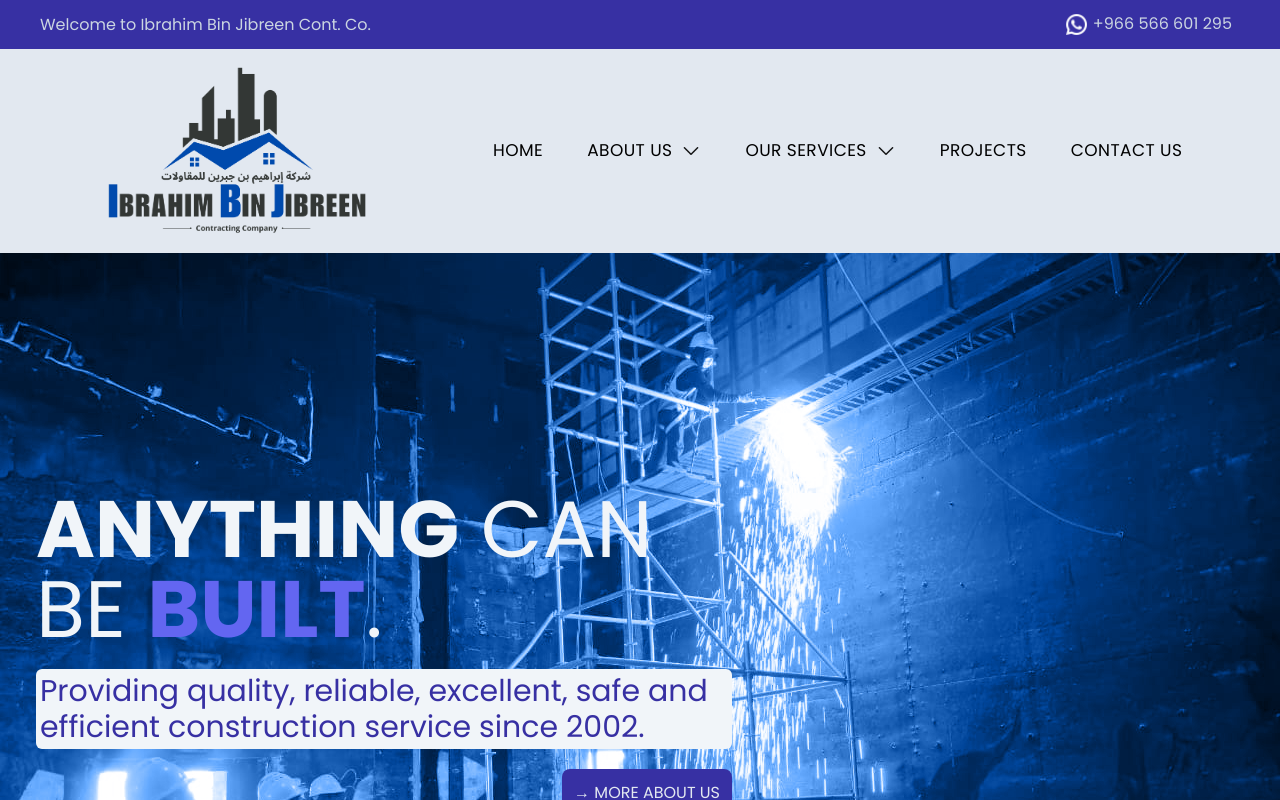
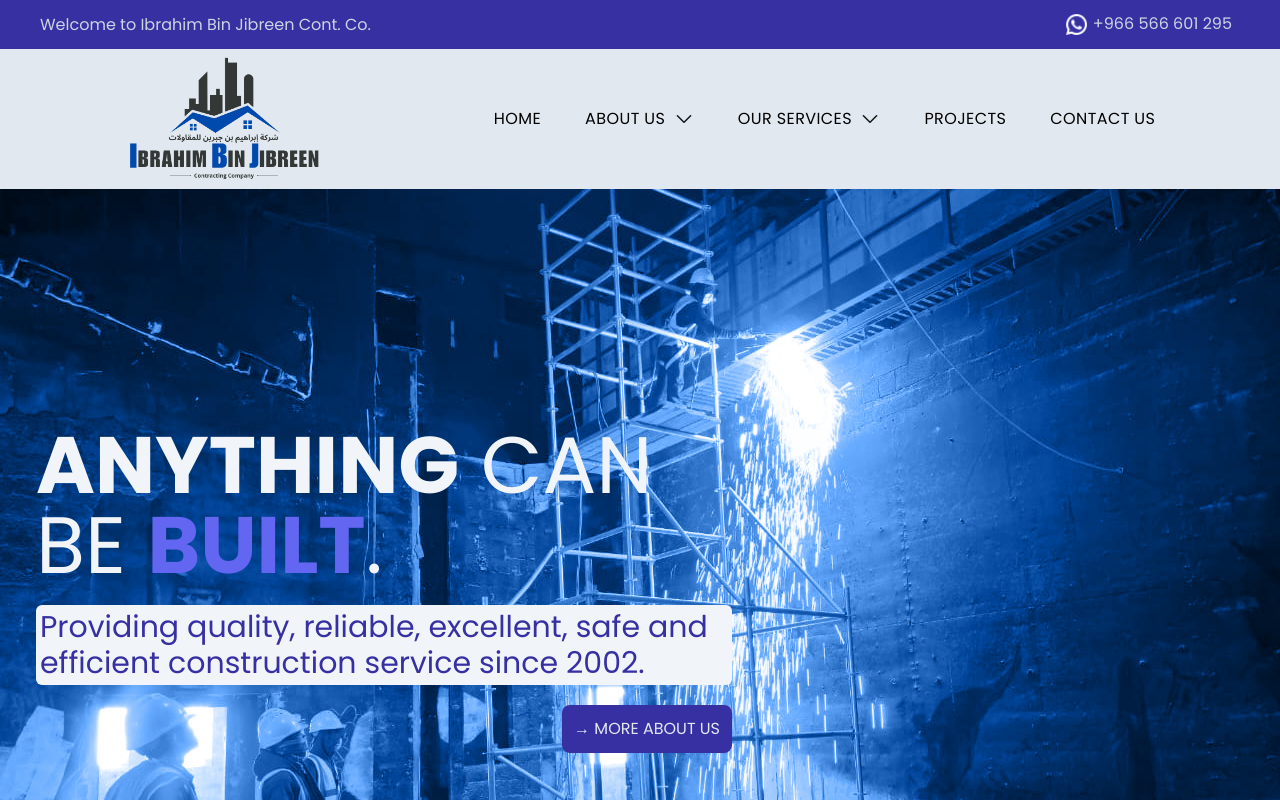
Before and after one commit to jeldrint/ibj-mep, a React (Vite) app: page / in a window 1280 px wide. Shown: the top 800 px of the page. Built offline with nearby package versions, Linux system fonts and the light colour scheme.

Commit message:
bug fix
* there is a bug in the header that I can't find for how many days. I thought this is overload from the transition. now I found the bug, I just turned off the transition duration

```diff
--- a/src/components/Nav.tsx
+++ b/src/components/Nav.tsx
@@ -20,14 +20,15 @@ const Nav = () : React.ReactElement => {
             </span>
          </div>
 
-         <div className={`${isInViewport ? 'animate-in duration-1.5s delay-500 fade-in-5 slide-in-from-bottom-20' : 'invisible'} flex items-center justify-around py-3 px-4 md:px-6 lg:px-10`}>
+
+         <div className={`${isInViewport ? 'animate-in duration-1.5s delay-500 slide-in-from-bottom-20' : 'invisible'} flex items-center justify-around py-1 px-4 md:px-6 lg:px-10`}>
             {/* IBJ Logo */}
             <a href='/' className="flex flex-col cursor-pointer font-serif text-center text-indigo-800">
-               <img alt='IBJ logo' src={ibjLogo} width={'300px'} className=""/>
+               <img alt='IBJ logo' src={ibjLogo} width={'220px'} />
             </a>
 
             {/* Menu for large screens */}
-            <div className="hidden sm:flex items-center tracking-wide md:gap-x-3 lg:gap-x-6 text-[10px] sm:text-[12px] md:text-[15px] lg:text-[17px] text-center text-nowrap">
+            <div className="hidden sm:flex items-center tracking-wide md:gap-x-3 lg:gap-x-6 text-center text-nowrap">
                <NavItems navName='home' withDropdown={false} dropdownItems={[]} />
                <NavItems navName='about-us' withDropdown={true} dropdownItems={['Who we are','Key Personnel Profile','Manpower Status', 'Company Equipment List']} />
                <NavItems navName='our-services' withDropdown={true} dropdownItems={['Electro-mechanical Works','Pre-engineered Works']} />
@@ -37,7 +38,6 @@ const Nav = () : React.ReactElement => {
          </div>
       </div>
    )
-
 }
 
 export default Nav;
--- a/src/components/sub-components/NavItems.tsx
+++ b/src/components/sub-components/NavItems.tsx
@@ -12,7 +12,7 @@ const NavItems = ({navName, withDropdown, dropdownItems}: HeaderNavProps) : Reac
    if(withDropdown){
       return(
          <div className="relative">
-            <div onMouseLeave={()=>setToggleDropdown({...toggleDropdown, [newNavName]: false})} className='flex items-center rounded-sm border-2 p-2 border-transparent duration-200 hover:border-b-indigo-700 hover:opacity-80 cursor-pointer' >
+            <div onMouseLeave={()=>setToggleDropdown({...toggleDropdown, [newNavName]: false})} className='flex items-center rounded-sm border-2 p-2 border-transparent hover:border-b-indigo-700 hover:opacity-80 cursor-pointer' >
                <Link to={`/${navName}`} reloadDocument={true}>{navName.replace(/-/g,' ').toUpperCase()}&ensp;</Link>
                <img alt='arrow-down' src={arrowIcon} onMouseEnter={()=>setToggleDropdown({...toggleDropdown, [newNavName]: true})} className="w-4 lg:w-5 hover:animate-[spin_0.5s_ease-in-out]" />
             </div>
@@ -21,7 +21,7 @@ const NavItems = ({navName, withDropdown, dropdownItems}: HeaderNavProps) : Reac
 
       )
    }else{
-      return <Link to={`/${navName}`} reloadDocument={true} className={`rounded-sm cursor-pointer border-2 p-2 border-transparent duration-200 hover:border-b-indigo-700 hover:opacity-80`} >{navName.replace(/-/g,' ').toUpperCase()}</Link>
+      return <Link to={`/${navName}`} reloadDocument={true} className={`rounded-sm border-2 p-2 border-transparent hover:border-b-indigo-700 hover:opacity-80 cursor-pointer`} >{navName.replace(/-/g,' ').toUpperCase()}</Link>
    }
 }
 
```
